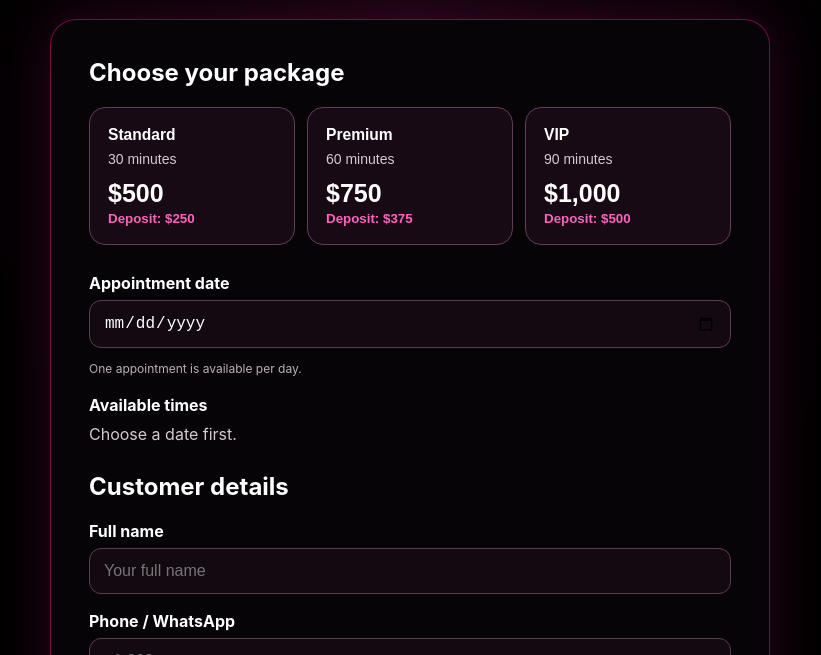
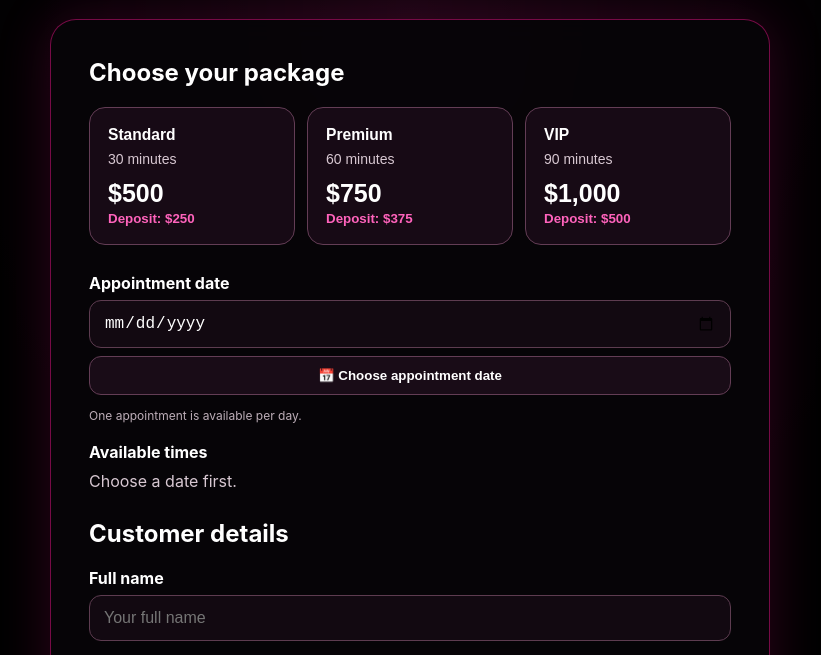
Before and after one commit to dwayneblackwell101-gif/x, a plain HTML site: page index.html in a window 1280 px wide. Shown: the part 141-796 px from the top of the page, without its empty margins (230-1051 px from the left). Drawn offline with Linux system fonts and the light colour scheme.

Commit message:
Fix appointment date picker interaction

```diff
--- a/index.html
+++ b/index.html
@@ -15,7 +15,7 @@ h2{margin-top:0}.section{margin-top:28px}.packages{display:grid;grid-template-co
 .package{padding:18px;border:1px solid #633d55;border-radius:16px;background:rgba(25,12,23,.9);cursor:pointer;color:#fff;text-align:left}
 .package:hover,.package.selected{border-color:var(--pink);background:rgba(255,20,147,.14);box-shadow:0 0 18px rgba(255,20,147,.14)}
 .package h3{margin:0 0 7px}.package .duration{color:var(--muted);font-size:14px}.package .total{font-size:25px;font-weight:900;margin:12px 0 3px}.package .deposit{color:var(--pink2);font-weight:800}
-label{display:block;font-weight:700;margin:17px 0 7px}input,select,textarea{width:100%;padding:13px 14px;border:1px solid #5d3c50;border-radius:12px;background:rgba(20,10,18,.95);color:white;font-size:16px;outline:none}
+label{display:block;font-weight:700;margin:17px 0 7px}input,select,textarea{width:100%;padding:13px 14px;border:1px solid #5d3c50;border-radius:12px;background:rgba(20,10,18,.95);color:white;font-size:16px;outline:none}#date{cursor:pointer;min-height:48px}#datePickerBtn{width:100%;margin-top:8px;padding:11px 14px;border:1px solid #633d55;border-radius:12px;background:#190c17;color:#fff;font-weight:700;cursor:pointer}#datePickerBtn:hover{border-color:var(--pink);background:rgba(255,20,147,.12)}
 input:focus,select:focus,textarea:focus{border-color:var(--pink);box-shadow:0 0 0 3px rgba(255,20,147,.12)}
 .slots{display:grid;grid-template-columns:repeat(3,1fr);gap:9px;margin-top:9px}.slot{padding:12px 6px;border:1px solid #613d53;border-radius:11px;background:#190c17;color:white;cursor:pointer}
 .slot:hover,.slot.selected{border-color:var(--pink);background:rgba(255,20,147,.2)}.slot.booked{opacity:.35;text-decoration:line-through;cursor:not-allowed}
@@ -36,7 +36,7 @@ input:focus,select:focus,textarea:focus{border-color:var(--pink);box-shadow:0 0
 <div class="packages" id="packages"></div>
 <div class="section">
 <label for="date">Appointment date</label>
-<input id="date" type="date"><p class="notice" id="capacityNotice">One appointment is available per day.</p>
+<input id="date" type="date" aria-label="Appointment date"><button type="button" id="datePickerBtn">📅 Choose appointment date</button><p class="notice" id="capacityNotice">One appointment is available per day.</p>
 <label>Available times</label><div class="slots" id="slots"><span class="muted">Choose a date first.</span></div>
 </div>
 <div class="section"><h2>Customer details</h2>
@@ -80,7 +80,7 @@ function renderPackages(){$("packages").innerHTML="";PACKAGES.forEach(p=>{const
 function getBookings(){const raw=JSON.parse(localStorage.getItem("appointments")||"{}");return raw&&typeof raw==="object"?raw:{}}
 function renderSlots(){$("slots").innerHTML="";selectedTime="";if(!date.value){$("slots").innerHTML='<span class="muted">Choose a date first.</span>';$("capacityNotice").textContent="One appointment is available per day.";updateSummary();return}const bookings=getBookings();if(bookings[date.value]){$("capacityNotice").textContent="This date is FULL. Please choose another date.";$("slots").innerHTML='<span class="muted">No appointments available on this date.</span>';updateSummary();return}$("capacityNotice").textContent="This date is AVAILABLE — only one appointment can be booked.";TIMES.forEach(t=>{const b=document.createElement("button");b.type="button";b.className="slot";b.textContent=t;b.addEventListener("click",()=>{document.querySelectorAll(".slot").forEach(x=>x.classList.remove("selected"));b.classList.add("selected");selectedTime=t;updateSummary()});$("slots").appendChild(b)});updateSummary()}
 function updateSummary(){$("sumPackage").textContent=selectedPackage?.name||"—";$("sumDuration").textContent=selectedPackage?.duration||"—";$("sumDateTime").textContent=date.value&&selectedTime?`${new Date(date.value+"T12:00:00").toLocaleDateString(undefined,{month:"long",day:"numeric",year:"numeric"})} • ${selectedTime}`:"—";$("sumTotal").textContent=selectedPackage?money(selectedPackage.price):"—";$("sumDeposit").textContent=selectedPackage?money(selectedPackage.price/2):"—";$("sumBalance").textContent=selectedPackage?money(selectedPackage.price/2):"—"}
-date.addEventListener("change",renderSlots);renderPackages();
+date.addEventListener("change",renderSlots);$("datePickerBtn").addEventListener("click",()=>{try{if(typeof date.showPicker==="function")date.showPicker();else{date.focus();date.click()}}catch(e){date.focus();date.click()}});renderPackages();
 $("depositBtn").addEventListener("click",()=>{const name=$("name").value.trim(),phone=$("phone").value.trim(),email=$("email").value.trim();if(!selectedPackage||!date.value||!selectedTime||!name||!phone||!email){alert("Please choose a package, date, time, and complete your name, phone, and email.");return}const booking={package:selectedPackage.name,duration:selectedPackage.duration,total:selectedPackage.price,deposit:selectedPackage.price/2,balance:selectedPackage.price/2,date:date.value,time:selectedTime,name,phone,email,notes:$("notes").value.trim()};localStorage.setItem("pendingAppointment",JSON.stringify(booking));const allBookings=getBookings();allBookings[booking.date]=booking;localStorage.setItem("appointments",JSON.stringify(allBookings));$("donePackage").textContent=booking.package+" • "+booking.duration;$("doneDate").textContent=new Date(booking.date+"T12:00:00").toLocaleDateString(undefined,{month:"long",day:"numeric",year:"numeric"});$("doneTime").textContent=booking.time;$("doneDeposit").textContent=money(booking.deposit);$("doneBalance").textContent=money(booking.balance);$("booking").classList.add("hidden");$("confirmation").classList.remove("hidden");window.open(WIPAY_URL,"_blank","noopener,noreferrer")});
 $("wipayBtn").addEventListener("click",()=>window.open(WIPAY_URL,"_blank","noopener,noreferrer"));$("backBtn").addEventListener("click",()=>{$("confirmation").classList.add("hidden");$("booking").classList.remove("hidden")});
 </script></body></html>
```
